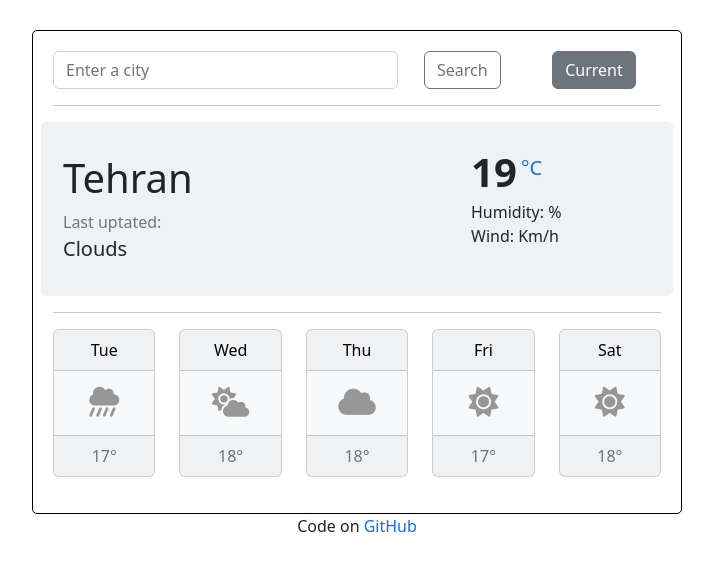
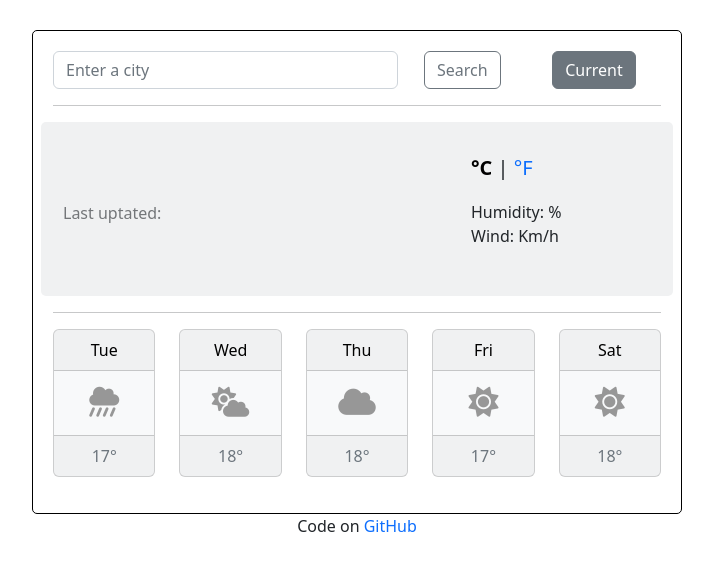
Before and after one commit to zahraf1998/weather-app, a plain HTML site: page index.html in a window 1280 px wide. Both pictures are taken after a click on the link "°C". Shown: the whole page, without its empty margins (283-996 px from the left). Drawn offline with nearby package versions, Linux system fonts and the light colour scheme.

Commit message:
added unit conversion

```diff
--- a/index.html
+++ b/index.html
@@ -54,19 +54,19 @@
       <hr />
       <div class="row align-items-center current-day">
         <div class="col">
-          <h1 id="city">Tehran</h1>
+          <h1 id="city"></h1>
           <div class="time">Last uptated: <span id="time"></span></div>
-          <div class="description" id="description">Clouds</div>
+          <div class="description" id="description"></div>
         </div>
         <div class="col text-center">
           <img src="" id="today-icon" />
         </div>
         <div class="col">
-          <span class="current-temp">19</span>
+          <span class="current-temp"></span>
           <span class="units"
-            ><a href="#" id="celsius">°C</a>
-            <!-- |
-            <a href="#" id="fahrenheit">°F</a> -->
+            ><a href="#" id="celsius" class="active">°C</a>
+            |
+            <a href="#" id="fahrenheit">°F</a>
             <ul>
               <li>Humidity: <span id="humidity"></span> %</li>
               <li>Wind: <span id="wind"></span> Km/h</li>
--- a/src/index.js
+++ b/src/index.js
@@ -7,11 +7,12 @@ let days = [
   "Friday",
   "Saturday",
 ];
+let celsiusTemp = null;
 
 let searchForm = document.querySelector("#search-form");
 let currentButton = document.querySelector("#current-button");
-// let celsiusUnitLink = document.querySelector("#celsius");
-// let fahrenheitUnitLink = document.querySelector("#fahrenheit");
+let celsiusUnitLink = document.querySelector("#celsius");
+let fahrenheitUnitLink = document.querySelector("#fahrenheit");
 
 function formatTime(date) {
   let time = new Date(date * 1000);
@@ -26,7 +27,7 @@ function displayData(response) {
   let city = response.data.name;
   let description = response.data.weather[0].main;
   let humidity = response.data.main.humidity;
-  let windSpeed = response.data.wind.speed;
+  let windSpeed = Math.round(response.data.wind.speed);
   let cityNameElement = document.querySelector("#city");
   let temperatureElement = document.querySelector(".current-temp");
   let descriptionElement = document.querySelector("#description");
@@ -36,6 +37,7 @@ function displayData(response) {
   let todayIconElement = document.querySelector("#today-icon");
   let iconUrl = `http://openweathermap.org/img/wn/${response.data.weather[0].icon}@2x.png`;
 
+  celsiusTemp = temp;
   cityNameElement.innerHTML = city;
   temperatureElement.innerHTML = temp;
   descriptionElement.innerHTML = description;
@@ -74,18 +76,25 @@ function getPosition() {
   navigator.geolocation.getCurrentPosition(getCurrentTemperature);
 }
 
-// function changeUnit(event) {
-//   event.preventDefault();
-//   let temperature = document.querySelector(".current-temp");
-//   let isCelsius = event.target.innerHTML === "°C";
-//   if (isCelsius) {
-//     temperature.innerHTML = "19";
-//   } else {
-//     temperature.innerHTML = "66";
-//   }
-// }
+function changeUnit(event) {
+  event.preventDefault();
+  let temperature = document.querySelector(".current-temp");
+  let active = event.target.classList.contains("active");
+  let isCelsius = event.target.innerHTML === "°C";
+
+  if (!active) {
+    celsiusUnitLink.classList.toggle("active");
+    fahrenheitUnitLink.classList.toggle("active");
+    if (isCelsius) {
+      temperature.innerHTML = celsiusTemp;
+    } else {
+      temperature.innerHTML = Math.round(celsiusTemp * 1.8 + 32);
+    }
+  }
+}
+
 getPosition();
 searchForm.addEventListener("submit", searchData);
 currentButton.addEventListener("click", getPosition);
-// celsiusUnitLink.addEventListener("click", changeUnit);
-// fahrenheitUnitLink.addEventListener("click", changeUnit);
+celsiusUnitLink.addEventListener("click", changeUnit);
+fahrenheitUnitLink.addEventListener("click", changeUnit);
--- a/src/styles.css
+++ b/src/styles.css
@@ -4,6 +4,12 @@ body {
 
 a {
   text-decoration: none;
+}
+
+a.active {
+  cursor: default;
+  color: #000;
+  font-weight: 600;
 }
 
 ul {
```
